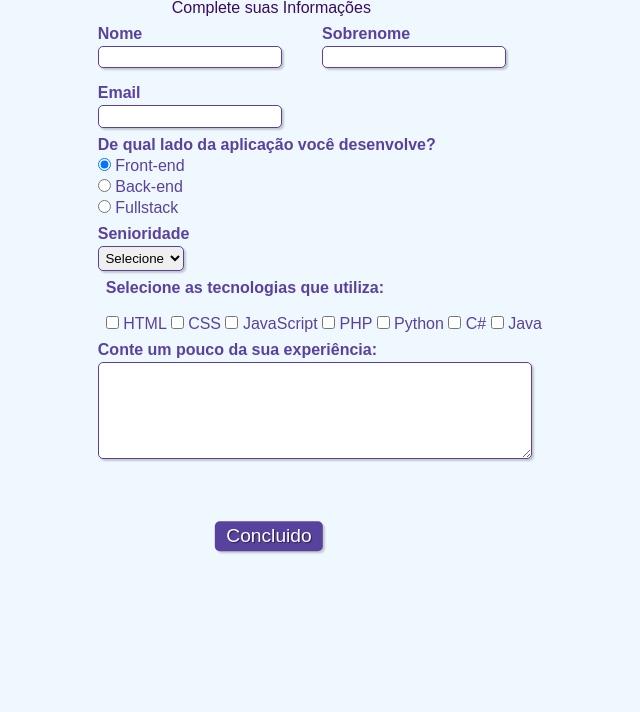
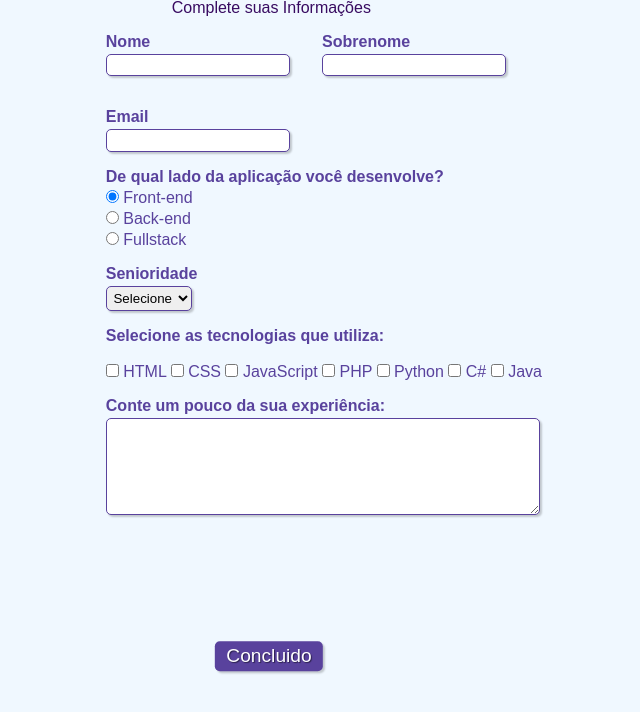
Before and after one commit to RobertoChaotic/projeto-cadastro-DEVs-HTML-CSS, a plain HTML site: page index.html in a window 1280 px wide. Shown: the part 64-776 px from the top of the page, without its empty margins (371-1011 px from the left). Drawn offline with Linux system fonts and the light colour scheme.

Commit message:
Corrigindo Cod

```diff
--- a/style.css
+++ b/style.css
@@ -36,7 +36,7 @@ input, select, textarea, button {
 }
 
 .campo {
-    margin: 0.5em;
+    margin: 1em;
 }
 
 .campo label {
@@ -47,7 +47,7 @@ input, select, textarea, button {
 
 fieldset.grupo .campo {
     float: left;
-    margin-right: 2em;
+    margin-right: 1em;
 
 }
 
@@ -55,7 +55,7 @@ fieldset.grupo .campo {
     padding: 0.2em;
     border: 1px solid #59429d;
     box-shadow: 2px 2px 2px rgba(0,0,0,0.2);
-    display: inline-block
+    display: block
 }
 
 .campo select option {
@@ -76,7 +76,7 @@ fieldset.grupo .campo {
     box-shadow: 2px 2px 2px rgba(0,0,0,0.2);
     text-shadow: 1px 1px 1px rgba(0,0,0,0.5);
     position: absolute;
-    top: 75%;
+    top: 90%;
     left: 50%;
     margin-right: -50%;
     transform: translate(-50%, -50%);
@@ -88,6 +88,10 @@ fieldset.grupo .campo {
     text-shadow: none;
 }
 
+.botao, select {
+    cursor: pointer;
+}
+
 #check{
      display: inline-block;
      margin-left: 16px;
```
